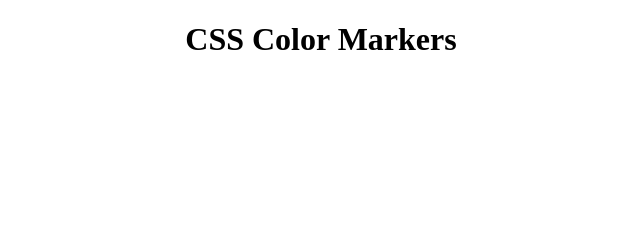
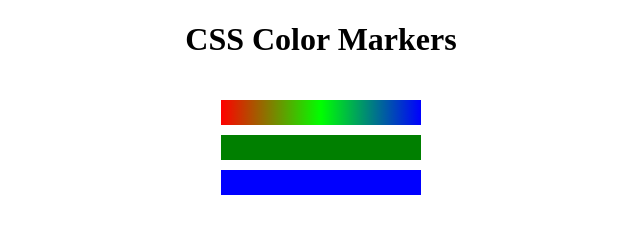
Before and after one commit to hoplit11/Responsive-Web-Design, a plain HTML site: page 3_CSS_Color Markers/index.html in a window 1280 px wide. Shown: the whole page, without its empty margins (319-959 px from the left). Drawn offline with Linux system fonts and the light colour scheme.

Commit message:
linear gradient three colors

```diff
--- a/3_CSS_Color Markers/index.html
+++ b/3_CSS_Color Markers/index.html
@@ -10,9 +10,9 @@
 <body>
     <h1>CSS Color Markers</h1>
     <div class="container">
-        <div class="marker one"></div>
-        <div class="marker"></div>
-        <div class="marker"></div>
+        <div class="marker red"></div>
+        <div class="marker green"></div>
+        <div class="marker blue"></div>
 
     </div>
 
--- a/3_CSS_Color Markers/styles.css
+++ b/3_CSS_Color Markers/styles.css
@@ -3,12 +3,26 @@ h1 {
 }
 
 .container {
+    background-color: rgb(255 , 255, 255);
+    padding: 10px 0px 10px 0px;
 
 }
 
 .marker {
-/*     background-color: red;*/
+
     height: 25px;
     width: 200px;
     margin: 10px auto; /* center marker on the page, set its margin property to auto*/
 }
+
+.red {
+    background: linear-gradient(90deg, rgb(255,0,0), rgb(0,255,0), rgb(0,0,255));
+}
+
+.green {
+    background-color: #007F00;
+}
+
+.blue {
+    background-color: hsl(240, 100%, 50%);
+}
```
